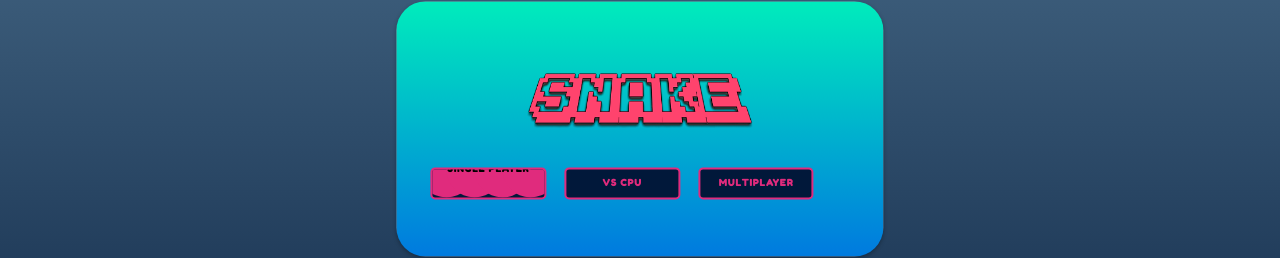
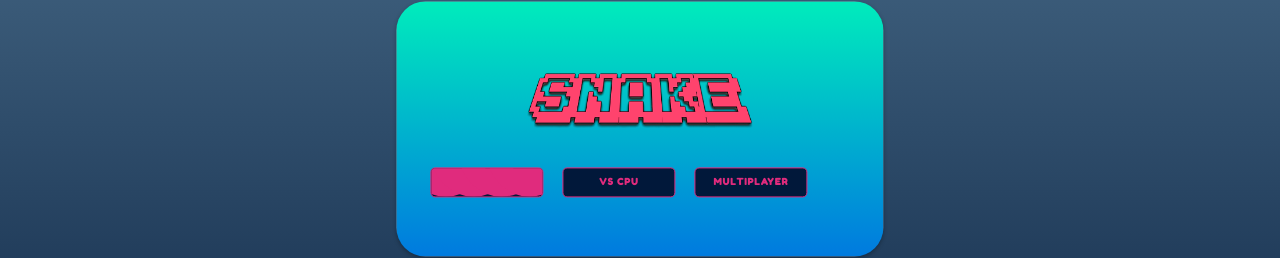
Before and after one commit to MadushaP/multiplayer-snake, a React (Create React App) app in the folder snake-game/: page / in a window 1280 px wide. In both pictures the pointer is over the element 446 px from the left and 454 px from the top of the page. Shown: the part 271-529 px from the top of the page. Built offline with nearby package versions, Linux system fonts and the light colour scheme; no server answers; the HTML template or start-up script is replaced by a standard one.

Commit message:
Fixed styling of fancy button

```diff
--- a/snake-game/src/index.css
+++ b/snake-game/src/index.css
@@ -246,7 +246,7 @@ nav ul li {
   --c: rgba(224, 43, 125, 1);
   color: var(--c);
   font-size: 16px;
-  border: 0.3em solid var(--c);
+  border: 0.2em solid var(--c);
   border-radius: 0.5em;
   width: 12em;
   height: 3em;
@@ -282,7 +282,7 @@ nav ul li:hover {
 }
 
 nav ul li:hover span {
-  transform: translateY(0) scale(2);
+  transform: translateY(0) scale(3);
 }
 
 nav ul li span:nth-child(1) {
```
